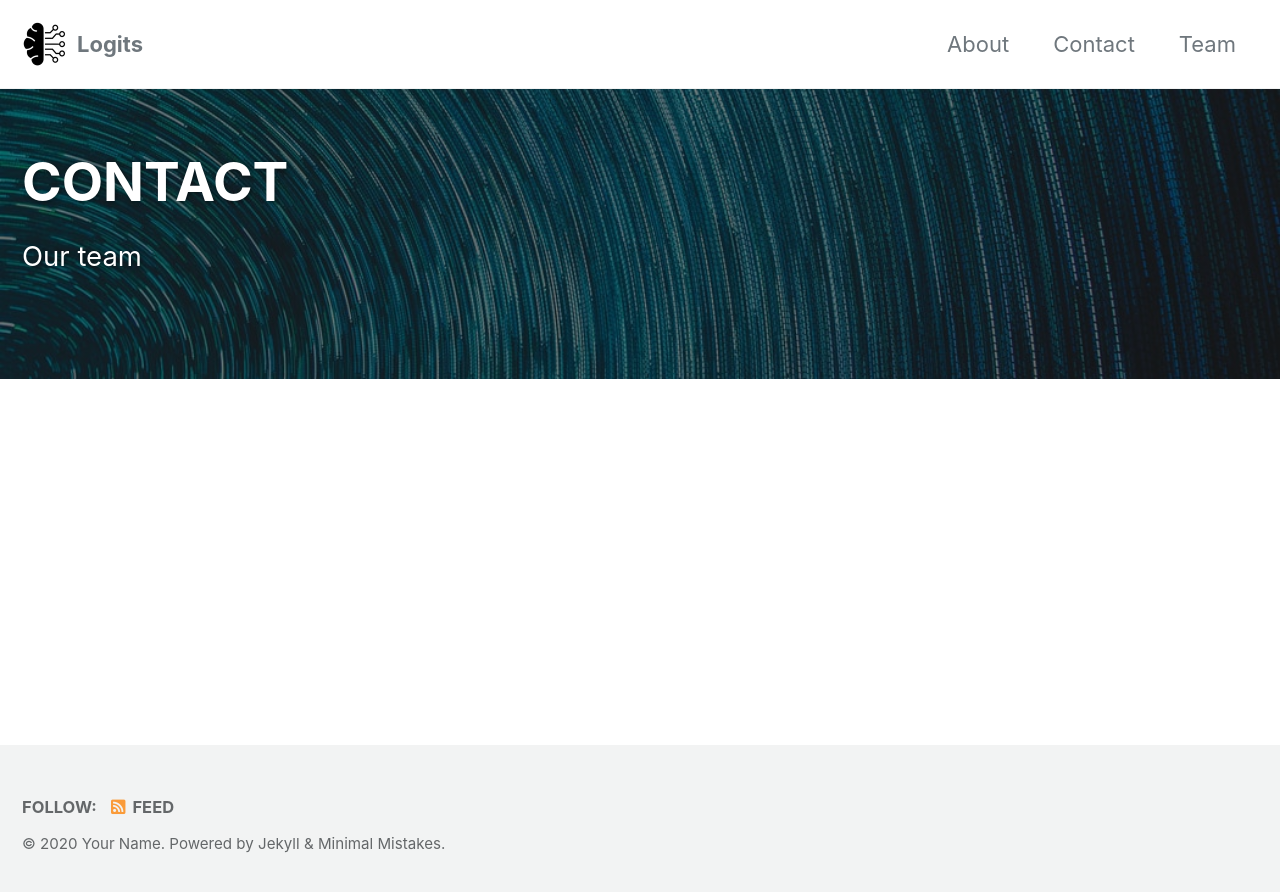
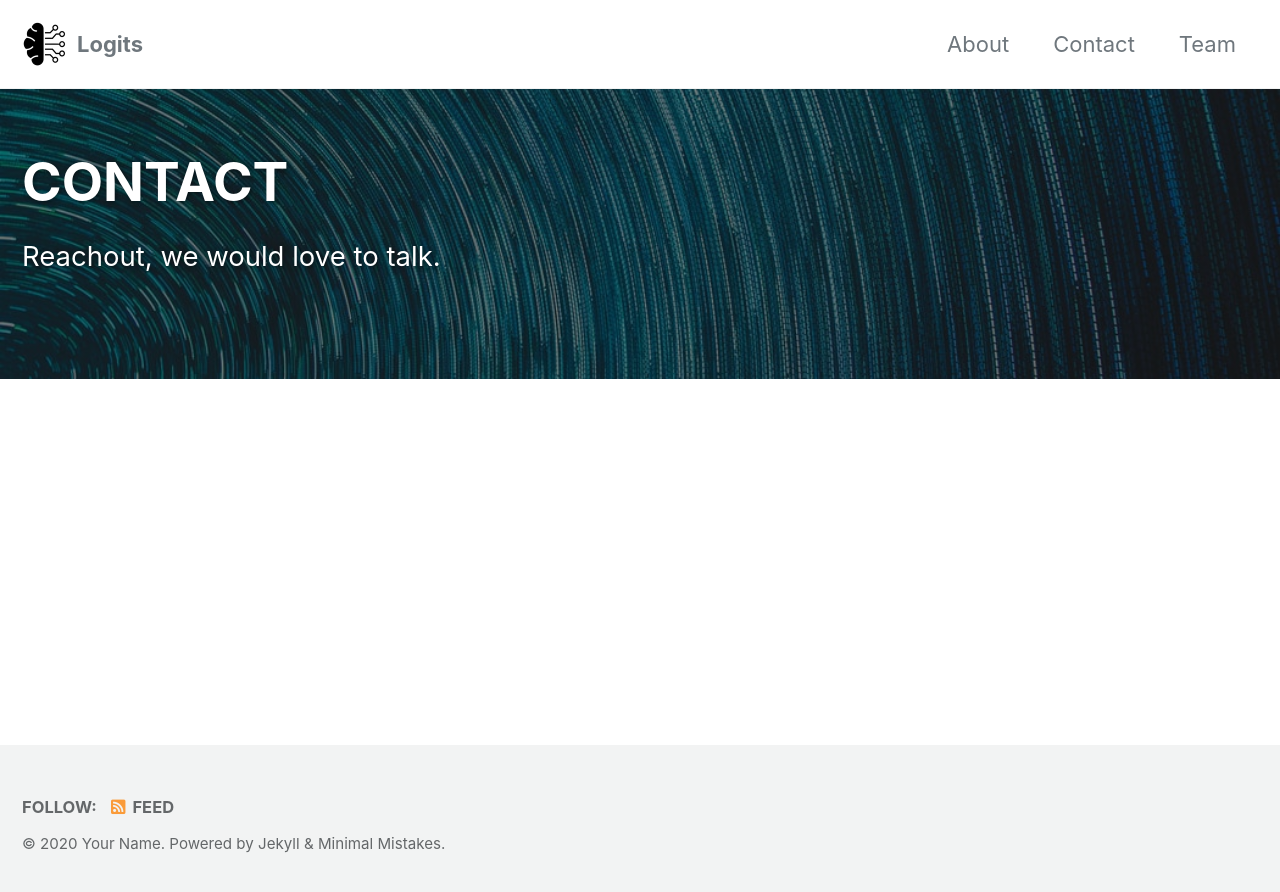
Before and after one commit to milinddeore/logits-website, a Jekyll site: the page built from _pages/CONTACT.md, in a window 1280 px wide. Shown: the top 892 px of the page. Built offline with Jekyll 4.4.1, drawn with Linux system fonts in a browser that asks for light colours; cached includes are drawn as plain includes.

Commit message:
Update CONTACT.md

```diff
--- a/_pages/CONTACT.md
+++ b/_pages/CONTACT.md
@@ -6,5 +6,5 @@ header:
   overlay_color: "#000"
   overlay_filter: "0.5"
   overlay_image: /assets/images/photo-1501820434261-5bb046afcf6b.jpeg
-excerpt: "Our team"
+excerpt: "Reachout, we would love to talk."
 ---
```
